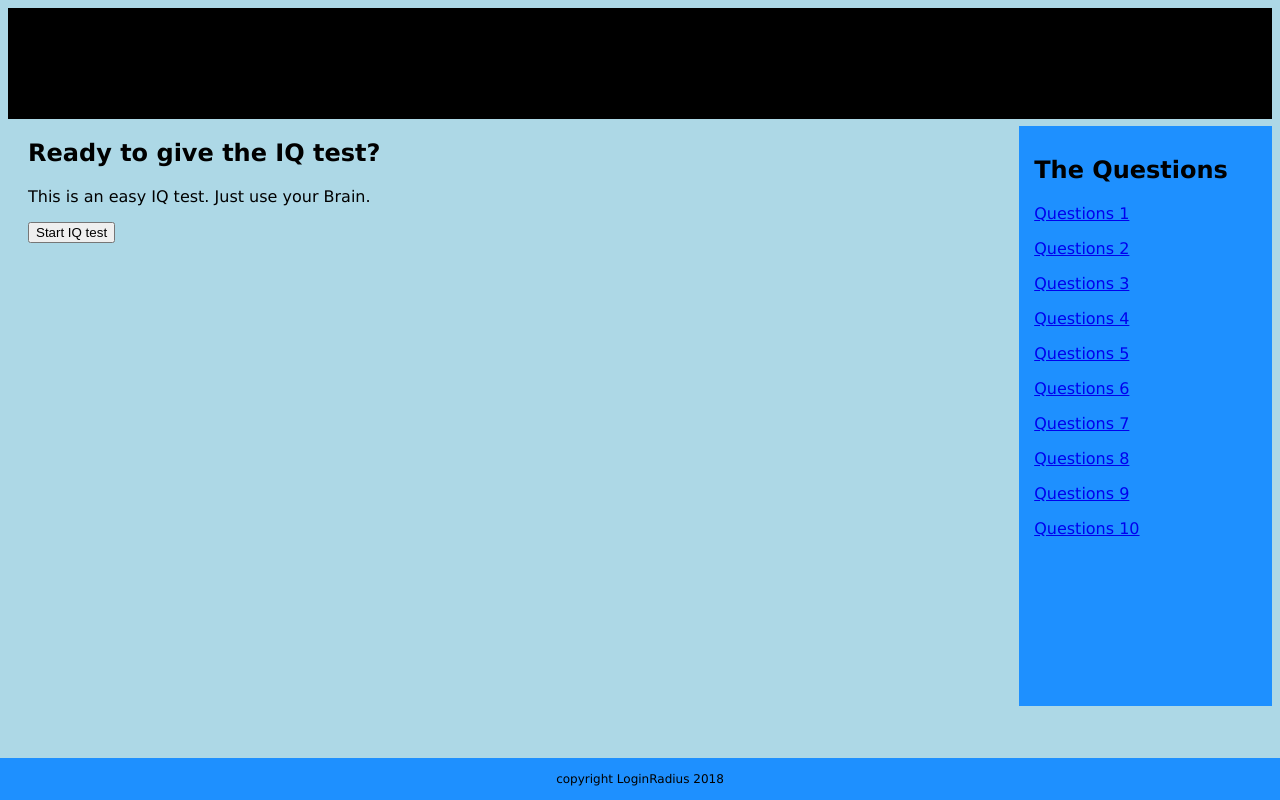
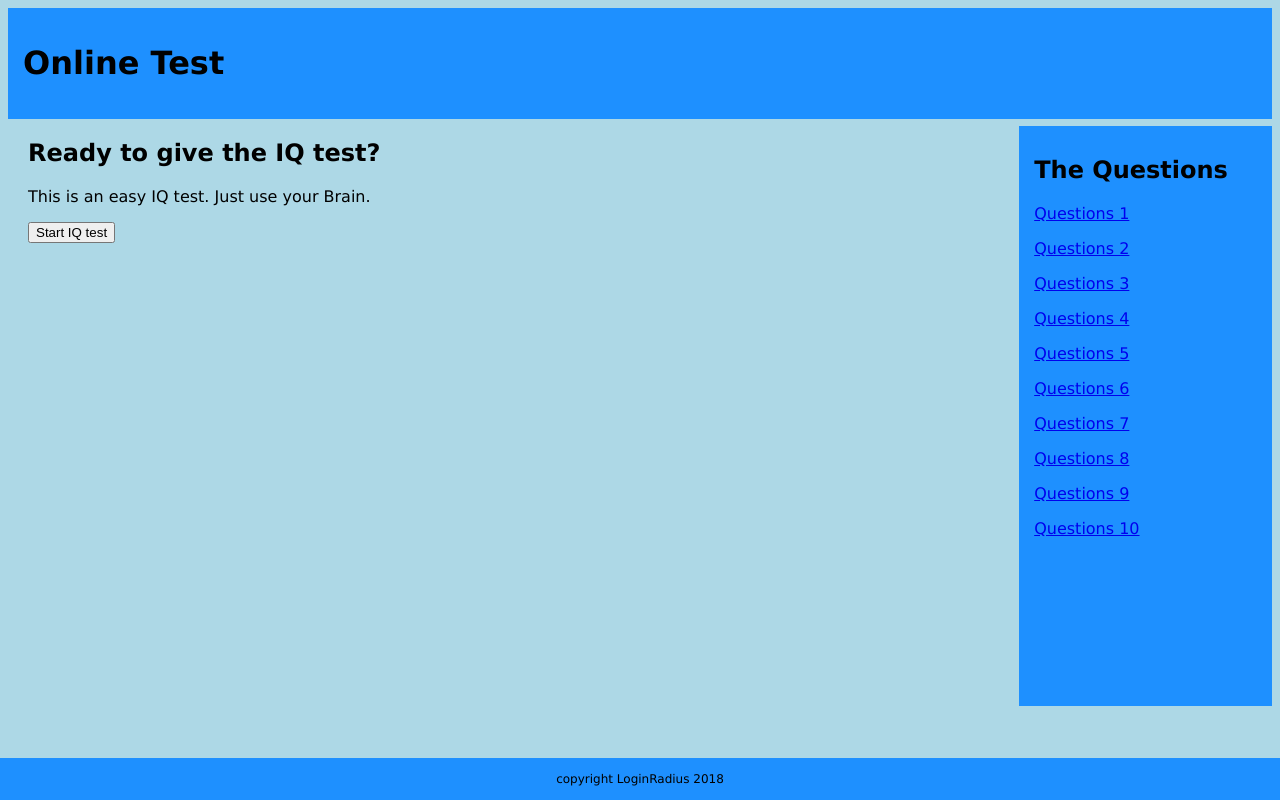
Before and after one commit to gopalagarwal/github-codedeploy, a plain HTML site: page files/index.html in a window 1280 px wide. Drawn offline with Linux system fonts and the light colour scheme.

Commit message:
new change

```diff
--- a/files/index.html
+++ b/files/index.html
@@ -6,7 +6,7 @@
 </head>
 <body style="font-family:Verdana;">
 
-<div style="background-color:black; padding:15px;">
+<div style="background-color:DodgerBlue; padding:15px;">
   <h1>Online Test</h1>
 </div>
 
```
Also changed, not shown: 1 other file.
